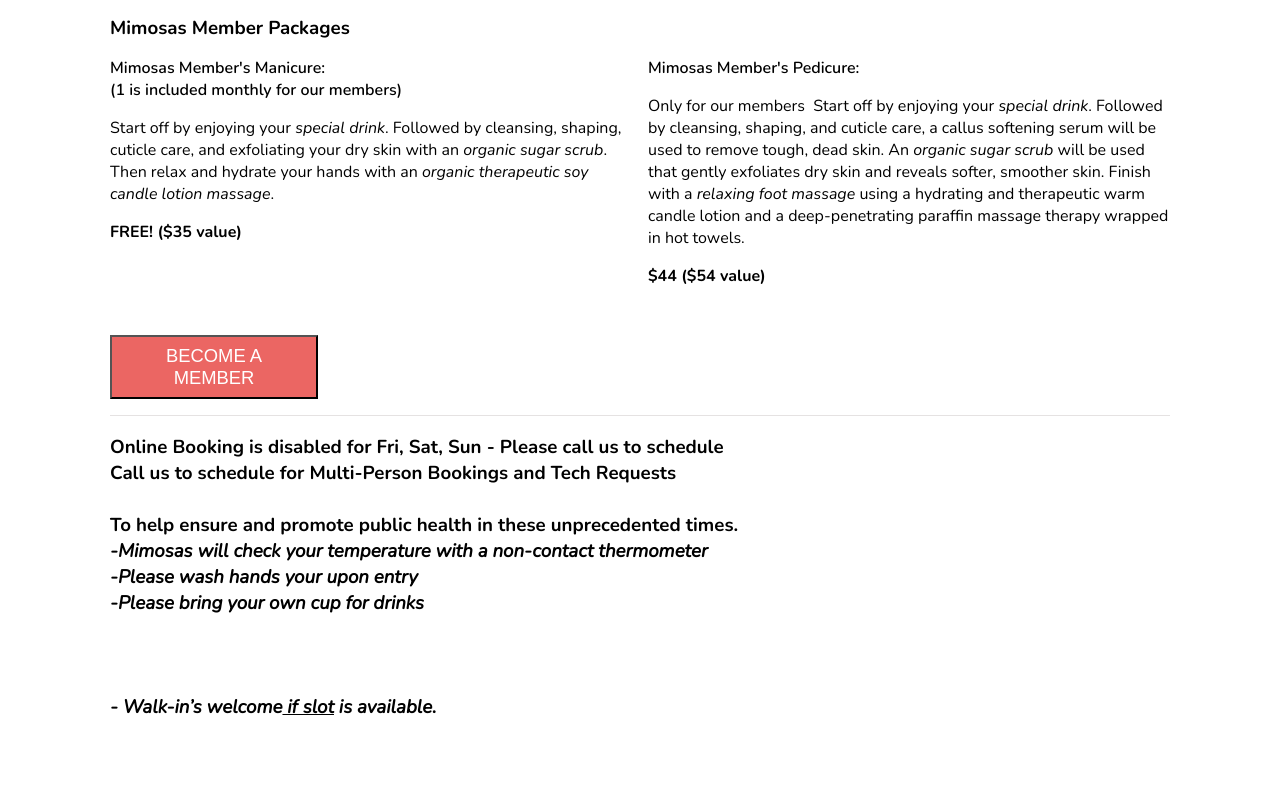
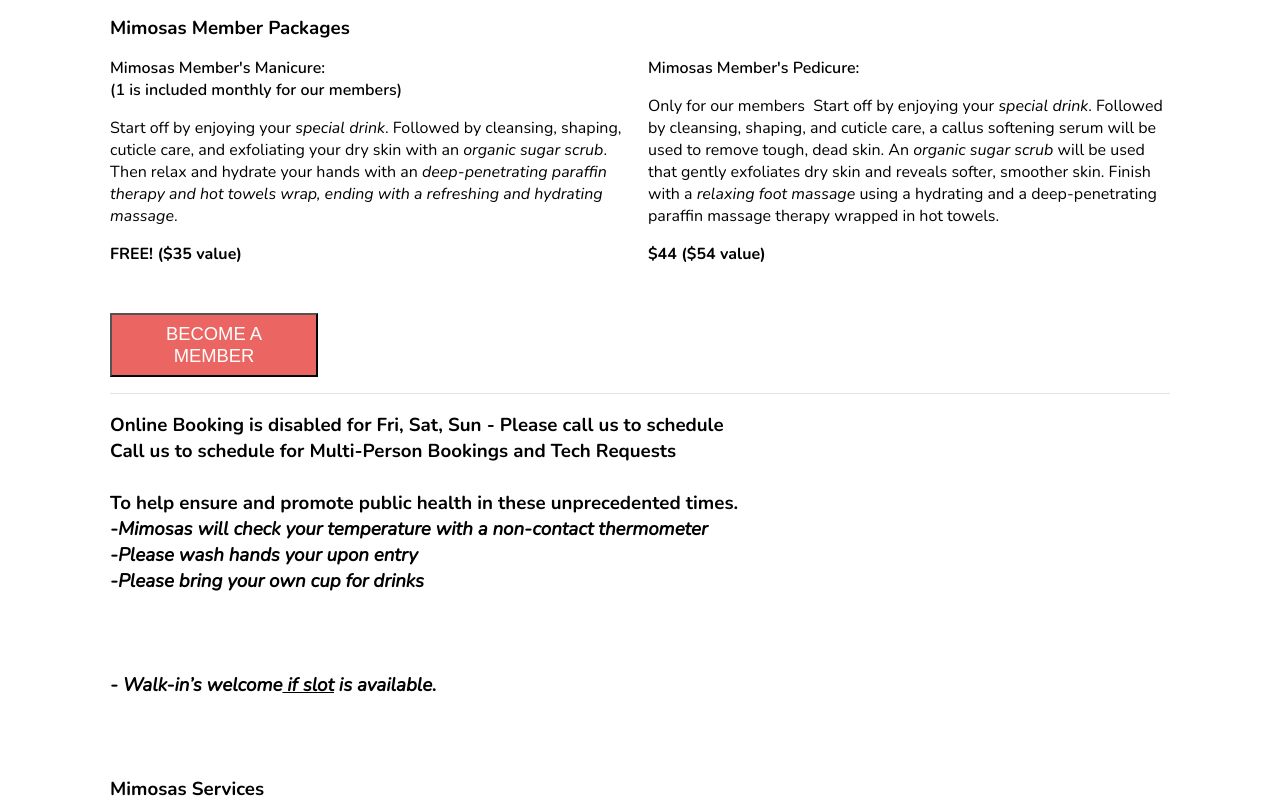
Before and after one commit to mimosasnailbar/mimosas, a Jekyll site: the page built from services.html, in a window 1280 px wide and 900 px high, scrolled down 565 px, cut to the strip 99-900 px from the top of the window. Built offline with Jekyll 4.4.1, drawn with Linux system fonts in a browser that asks for light colours; nearby versions of some CDN libraries.

Commit message:
Update services.html

```diff
--- a/services.html
+++ b/services.html
@@ -20,7 +20,7 @@
 				Mimosas Member's Manicure:<br />(1 is included monthly for our members)
 			</p>
 			<p class="service__info editable">
-				Start off by enjoying your <em>special drink</em>. Followed by cleansing, shaping, cuticle care, and exfoliating your dry skin with an <em>organic sugar scrub</em>. Then relax and hydrate your hands with an <em>organic therapeutic soy candle lotion massage</em>.<em></em>
+				Start off by enjoying your <em>special drink</em>. Followed by cleansing, shaping, cuticle care, and exfoliating your dry skin with an <em>organic sugar scrub</em>. Then relax and hydrate your hands with an <em>deep-penetrating paraffin therapy and hot towels wrap, ending with a refreshing and hydrating massage</em>.<em></em>
 			</p>
 			<p class="editable">
 				<strong>FREE! ($35 value)</strong>
@@ -31,7 +31,7 @@
 				Mimosas Member's Pedicure:
 			</p>
 			<p class="service__info editable">
-				<u></u>Only for our members&nbsp; Start off by enjoying your <em>special drink</em>. Followed by cleansing, shaping, and cuticle care, a callus softening serum will be used to remove tough, dead skin. An <em>organic sugar scrub</em> will be used that gently exfoliates dry skin and reveals softer, smoother skin. Finish with a <em>relaxing foot massage</em> using a hydrating and therapeutic warm candle lotion and a deep-penetrating paraffin massage therapy wrapped in hot towels.
+				<u></u>Only for our members&nbsp; Start off by enjoying your <em>special drink</em>. Followed by cleansing, shaping, and cuticle care, a callus softening serum will be used to remove tough, dead skin. An <em>organic sugar scrub</em> will be used that gently exfoliates dry skin and reveals softer, smoother skin. Finish with a <em>relaxing foot massage</em> using a hydrating and a deep-penetrating paraffin massage therapy wrapped in hot towels.
 			</p>
 			<p class="editable">
 				<strong>$44 ($54 value)</strong>
```
